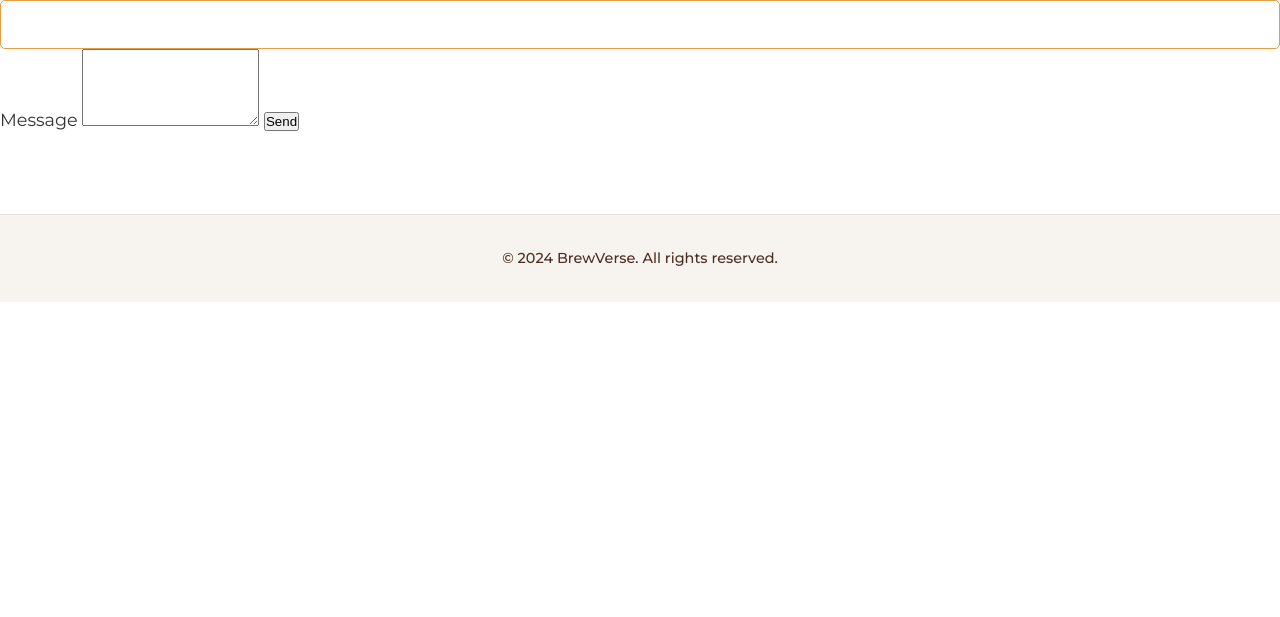
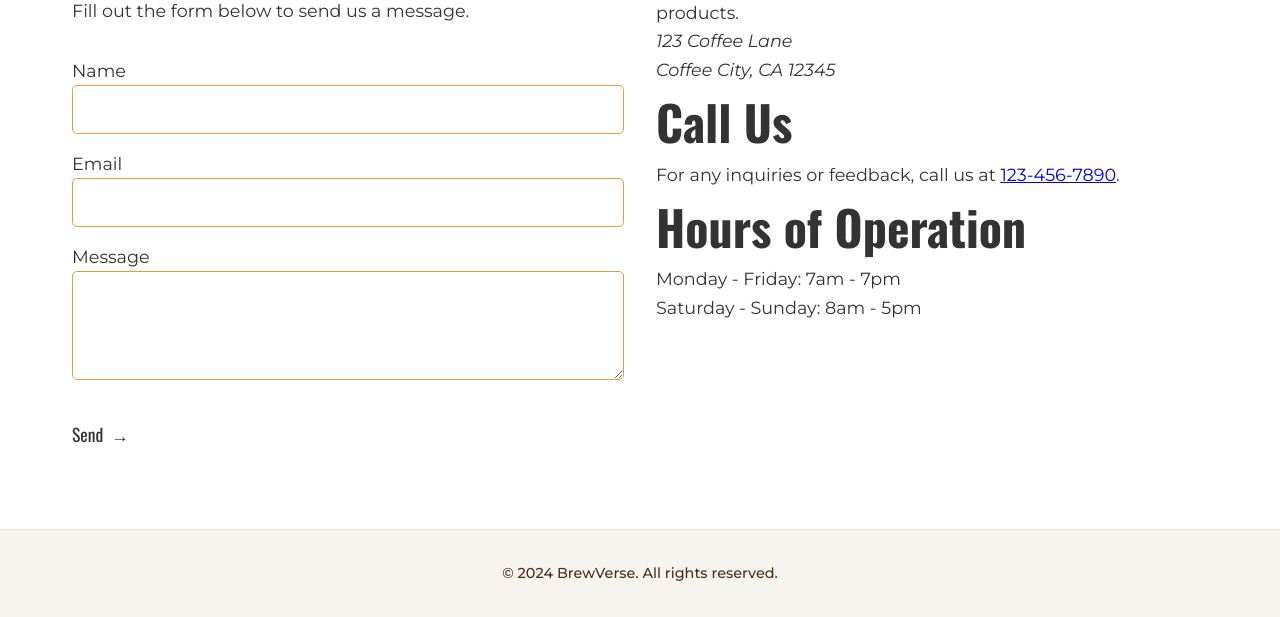
Before and after one commit to davesheffer/cloud-cafe, a plain HTML site: page contact.html in a window 1280 px wide. Shown: the part 711-1328 px from the top of the page. Before the commit the page ends 1013 px from the top, so only its background shows below. Drawn offline with nearby package versions, Linux system fonts and the light colour scheme.

Commit message:
done base contact

```diff
--- a/contact.html
+++ b/contact.html
@@ -30,15 +30,48 @@
             </div>
          </section>
         <section class="contact">
+          <div class="content content-double-contact">
+            <div id="form-contaainer">
+              <div>
+                <h2>Get in Touch</h2>
+                <p>Fill out the form below to send us a message.</p>
+              </div>
               <form>
+                <div class="form-field">
                   <label for="name">Name</label>
                   <input type="text" id="name" name="name" required>
+                </div>
+                <div class="form-field">
                   <label for="email">Email</label>
                   <input type="email" id="email" name="email" required>
+                </div>
+                <div class="form-field">
                   <label for="message">Message</label>
                   <textarea id="message" name="message" rows="5"></textarea>
-                <button type="submit">Send</button>
+                </div>
+                <div class="cta-arrrow">Send</div>
             </form>
+            </div>
+
+
+
+          <div>
+            <h3>Visit Us</h3>
+            <p>Stop by our café to enjoy a cup of coffee or to purchase our products.</p>
+            <address>
+              123 Coffee Lane<br>
+              Coffee City, CA 12345
+            </address>
+
+            <h3>Call Us</h3>
+            <p>For any inquiries or feedback, call us at <a href="tel:+1234567890">123-456-7890</a>.</p>
+
+            <h3>Hours of Operation</h3>
+            <p>Monday - Friday: 7am - 7pm<br>
+              Saturday - Sunday: 8am - 5pm</p>
+
+          </div>
+
         </section>
 
     </main>
--- a/css/style.css
+++ b/css/style.css
@@ -24,6 +24,9 @@ h1 {
 h2 {
     font-size: 4rem;
 
+}
+h3 {
+    font-size: 3rem;
 }
 
 blockquote {
@@ -161,6 +164,12 @@ input {
     border: 1px solid #e69d45;
     border-radius: 5px;
 }
+textarea {
+    width: 100%;
+    padding: 1rem;
+    border: 1px solid #e69d45;
+    border-radius: 5px;
+}
 
 section {
     margin-bottom: 5rem;
@@ -171,6 +180,12 @@ section {
     grid-template-columns: 1fr 1fr;
     gap: 2rem;
     margin-top: 10rem;
+}
+.content-double-contact {
+    display: grid;
+    grid-template-columns: 1fr 1fr;
+    gap: 2rem;
+    margin-top: 2rem;
 }
 .swiper {
     width: 100%;
@@ -411,6 +426,16 @@ section {
     gap: 1rem;
     margin-top: 2rem;
 }
+/* Contact  */
+.contact {
+   margin-top: 0;
+}
+.contact form {
+    display: flex;
+    flex-direction: column;
+    gap: 1rem;
+    margin-top: 2rem;
+}
 /* Footer */
 footer {
     text-align: center;
```
Lines whose indentation alone changed are shown as unchanged.
